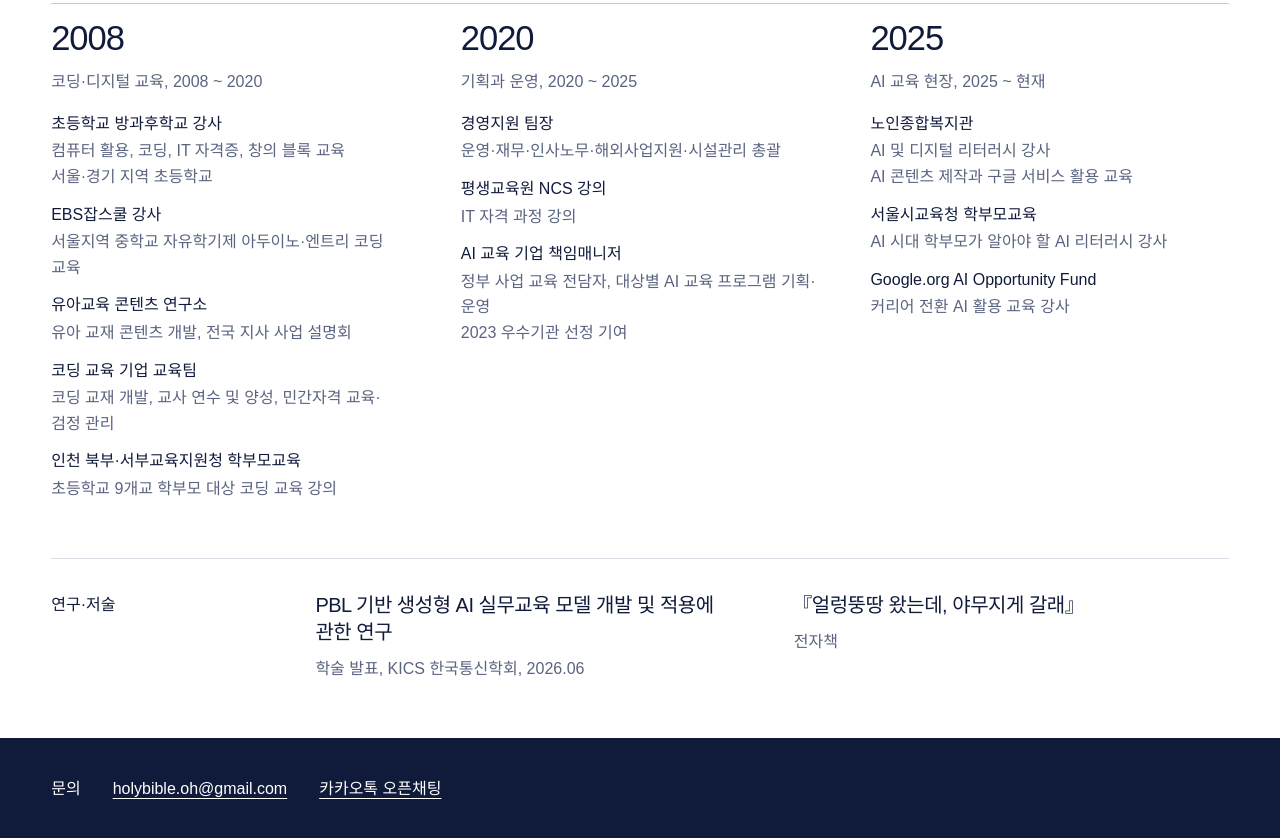
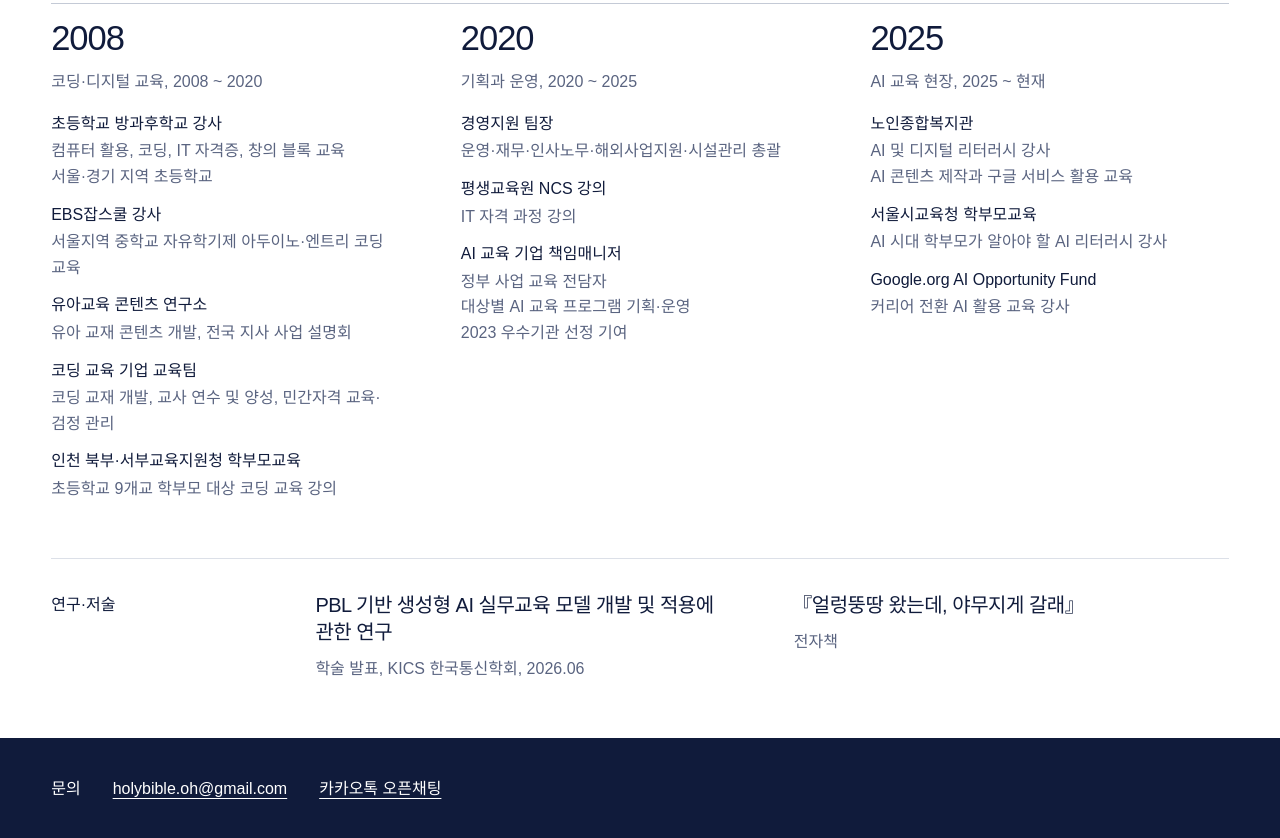
Before and after one commit to 5bible/profile, a plain HTML site: page index.html in a window 1280 px wide. Shown: the part 1312-2150 px from the top of the page. Drawn offline with Linux system fonts and the light colour scheme; a web font is replaced by a local one.

Commit message:
Career_v2_update
2020 커리어 텍스트 수정

```diff
--- a/index.html
+++ b/index.html
@@ -174,7 +174,7 @@ html.motion-on #areas>div>div.in:hover p{color:#101B3B}
 <div style="display: flex; flex-direction: column; gap: 12px; margin-top: clamp(16px, 1.3vw, 24px)">
 <div><p style="margin: 0; font-weight: 500">경영지원 팀장</p><p style="margin: 2px 0 0; color: #5A6480">운영·재무·인사노무·해외사업지원·시설관리 총괄</p></div>
 <div><p style="margin: 0; font-weight: 500">평생교육원 NCS 강의</p><p style="margin: 2px 0 0; color: #5A6480">IT 자격 과정 강의</p></div>
-<div><p style="margin: 0; font-weight: 500">AI 교육 기업 책임매니저</p><p style="margin: 2px 0 0; color: #5A6480">정부 사업 교육 전담자, 대상별 AI 교육 프로그램 기획·운영<br>2023 우수기관 선정 기여</p></div>
+<div><p style="margin: 0; font-weight: 500">AI 교육 기업 책임매니저</p><p style="margin: 2px 0 0; color: #5A6480">정부 사업 교육 전담자<br>대상별 AI 교육 프로그램 기획·운영<br>2023 우수기관 선정 기여</p></div>
 </div>
 </div>
 
```
